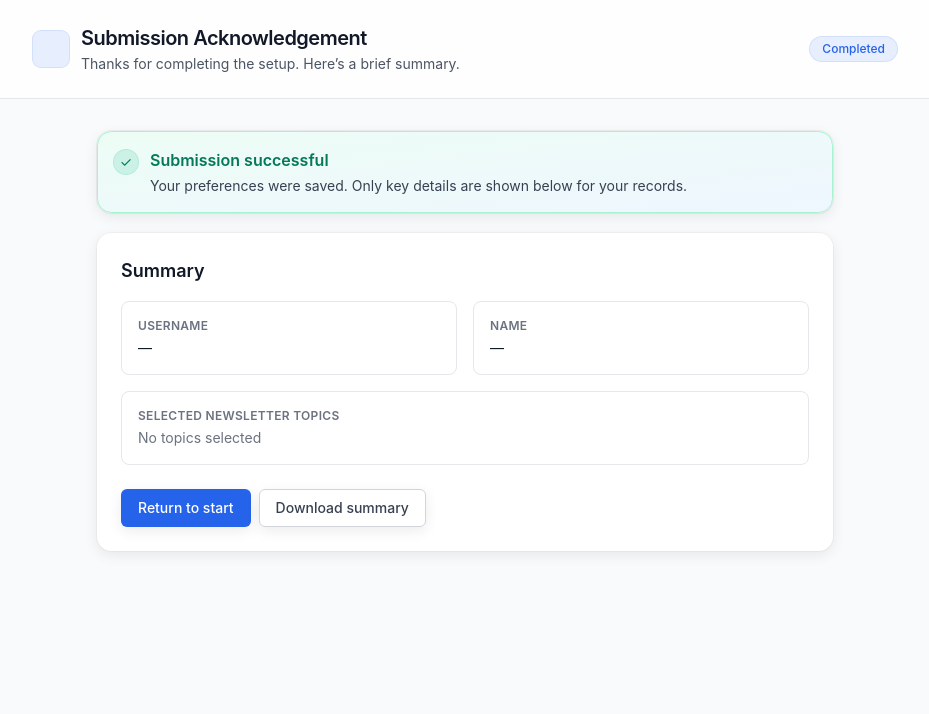
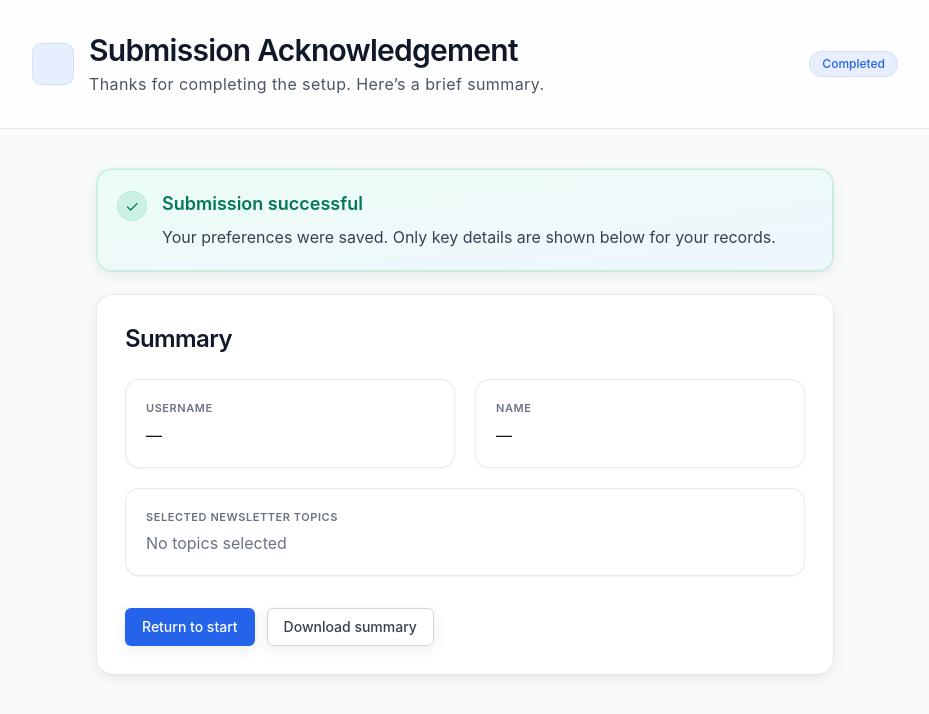
Before and after one commit to kavia-common/multi-step-form-wizard-2234-2248, a React (Create React App) app in the folder frontend_app/: page /acknowledgement in a window 1280 px wide. Shown: the top 714 px of the page, without its empty margins (175-1104 px from the left). Built offline with nearby package versions, Linux system fonts and the light colour scheme.

Commit message:
Checkpoint 25 - cge8471bbb

```diff
--- a/frontend_app/src/pages/Acknowledgement.jsx
+++ b/frontend_app/src/pages/Acknowledgement.jsx
@@ -163,20 +163,25 @@ export default function Acknowledgement() {
 
   return (
     <div className="min-h-screen bg-background text-text">
+      {/* Header: increase hierarchical clarity and spacing */}
       <header className="w-full border-b border-gray-200 bg-surface/80 backdrop-blur">
-        <div className="mx-auto max-w-4xl px-4 py-6">
+        <div className="mx-auto max-w-4xl px-4 py-8">
           <div className="flex items-center justify-between">
-            <div className="flex items-center gap-3">
-              <div aria-hidden="true" className="h-9 w-9 rounded-lg bg-primary/10 ring-1 ring-primary/20" />
+            <div className="flex items-center gap-4">
+              <div
+                aria-hidden="true"
+                className="h-10 w-10 rounded-lg bg-primary/10 ring-1 ring-primary/20"
+              />
               <div>
+                {/* h1 larger with improved tracking and line-height */}
                 <h1
                   ref={headingRef}
                   tabIndex={-1}
-                  className="text-xl font-semibold text-text tracking-tight focus:outline-none"
+                  className="text-2xl sm:text-3xl font-semibold leading-snug tracking-tight text-text focus:outline-none"
                 >
                   Submission Acknowledgement
                 </h1>
-                <p className="mt-0.5 text-sm text-gray-600">
+                <p className="mt-1 text-sm sm:text-base text-gray-600 leading-relaxed tracking-wide">
                   Thanks for completing the setup. Here’s a brief summary.
                 </p>
               </div>
@@ -188,50 +193,74 @@ export default function Acknowledgement() {
         </div>
       </header>
 
-      <main className="mx-auto my-8 max-w-3xl px-4">
+      <main className="mx-auto my-10 max-w-3xl px-4">
+        {/* Success announcement: slightly larger rhythm and subtle hierarchy */}
         <div
           role="status"
           aria-live="polite"
-          className="mb-5 rounded-xl border border-emerald-200 bg-gradient-to-br from-emerald-50 to-blue-50 p-4 text-sm text-gray-800 shadow-soft ring-1 ring-black/5"
+          className="mb-6 rounded-xl border border-emerald-200/80 bg-gradient-to-br from-emerald-50 to-blue-50 p-5 text-sm sm:text-base text-gray-800 shadow-soft ring-1 ring-black/5"
         >
-          <div className="flex items-start gap-3">
-            <div className="mt-[2px] flex h-6 w-6 items-center justify-center rounded-full bg-emerald-500/15 text-emerald-700 ring-1 ring-emerald-500/25">
+          <div className="flex items-start gap-4">
+            <div className="mt-0.5 flex h-7 w-7 items-center justify-center rounded-full bg-emerald-500/15 text-emerald-700 ring-1 ring-emerald-500/25">
               ✓
             </div>
             <div>
-              <h2 className="text-base font-semibold text-emerald-700">Submission successful</h2>
-              <p className="mt-1 text-gray-700">
+              <h2 className="text-base sm:text-lg font-semibold text-emerald-700 leading-snug">
+                Submission successful
+              </h2>
+              <p className="mt-1.5 text-gray-700 leading-relaxed">
                 Your preferences were saved. Only key details are shown below for your records.
               </p>
             </div>
           </div>
         </div>
 
-        <section className="rounded-xl bg-surface p-6 shadow-soft ring-1 ring-black/[0.03]">
-          <h3 className="text-lg font-semibold text-gray-900">Summary</h3>
+        {/* Summary card: increased spacing, clearer h2/h3, subtle shadow and radius */}
+        <section className="rounded-2xl bg-surface p-7 shadow-soft ring-1 ring-black/[0.04]">
+          <h2 className="text-xl sm:text-2xl font-semibold text-gray-900 tracking-tight">
+            Summary
+          </h2>
 
-          <dl className="mt-4 grid grid-cols-1 gap-4 sm:grid-cols-2">
-            <div className="rounded-lg border border-gray-200 bg-white p-4">
-              <dt className="text-xs font-semibold uppercase tracking-wide text-gray-500">Username</dt>
-              <dd className="mt-1 text-sm text-gray-900 break-words">{allowed.username || "—"}</dd>
+          {/* Increase vertical rhythm and readability */}
+          <dl className="mt-6 grid grid-cols-1 gap-5 sm:grid-cols-2">
+            <div className="rounded-xl border border-gray-200/80 bg-white p-5 shadow-sm">
+              <dt className="text-[11px] font-semibold uppercase tracking-wider text-gray-500">
+                Username
+              </dt>
+              <dd className="mt-1.5 break-words text-sm sm:text-base text-gray-900 leading-relaxed">
+                {allowed.username || "—"}
+              </dd>
             </div>
 
-            <div className="rounded-lg border border-gray-200 bg-white p-4">
-              <dt className="text-xs font-semibold uppercase tracking-wide text-gray-500">Name</dt>
-              <dd className="mt-1 text-sm text-gray-900 break-words">{allowed.fullName || "—"}</dd>
+            <div className="rounded-xl border border-gray-200/80 bg-white p-5 shadow-sm">
+              <dt className="text-[11px] font-semibold uppercase tracking-wider text-gray-500">
+                Name
+              </dt>
+              <dd className="mt-1.5 break-words text-sm sm:text-base text-gray-900 leading-relaxed">
+                {allowed.fullName || "—"}
+              </dd>
             </div>
 
-            <div className="sm:col-span-2 rounded-lg border border-gray-200 bg-white p-4">
-              <dt className="text-xs font-semibold uppercase tracking-wide text-gray-500">
+            <div className="sm:col-span-2 rounded-xl border border-gray-200/80 bg-white p-5 shadow-sm">
+              <dt className="text-[11px] font-semibold uppercase tracking-wider text-gray-500">
                 Selected Newsletter Topics
               </dt>
-              <dd className="mt-1 text-sm text-gray-900">
+              <dd className="mt-1.5 text-sm sm:text-base text-gray-900 leading-relaxed">
                 {noTopicsSelected ? (
                   <span className="text-gray-500">No topics selected</span>
                 ) : (
-                  <ul className="mt-1 list-inside list-disc space-y-1">
+                  <ul className="mt-1.5 space-y-2">
                     {humanTopics.map((t) => (
-                      <li key={t}>{t}</li>
+                      <li
+                        key={t}
+                        className="flex items-start gap-2 text-gray-900"
+                      >
+                        <span
+                          aria-hidden="true"
+                          className="mt-1 inline-flex h-2.5 w-2.5 shrink-0 rounded-full bg-primary"
+                        />
+                        <span className="leading-relaxed">{t}</span>
+                      </li>
                     ))}
                   </ul>
                 )}
@@ -239,7 +268,7 @@ export default function Acknowledgement() {
             </div>
           </dl>
 
-          <div className="mt-6 flex flex-wrap items-center gap-2">
+          <div className="mt-8 flex flex-wrap items-center gap-3">
             <Button
               variant="primary"
               type="button"
```
Also changed, not shown: 2 other files (tests, documents, lock files or other folders).
